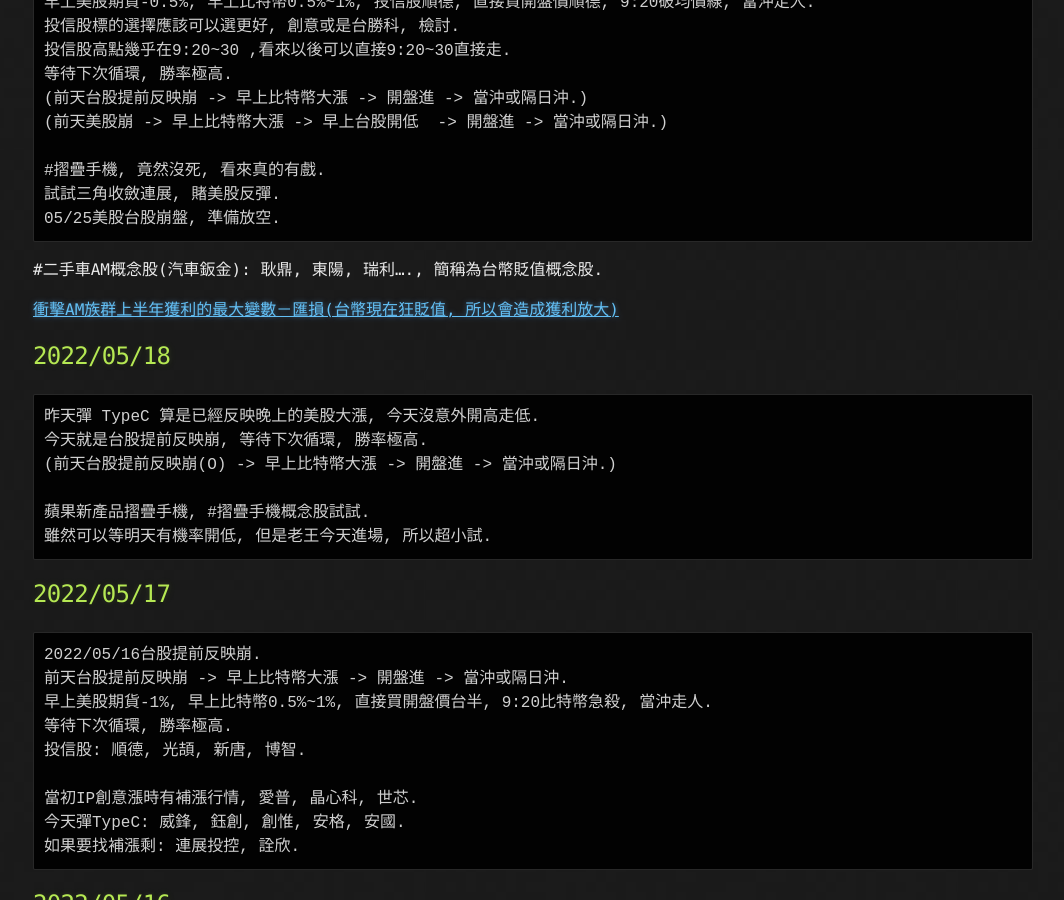
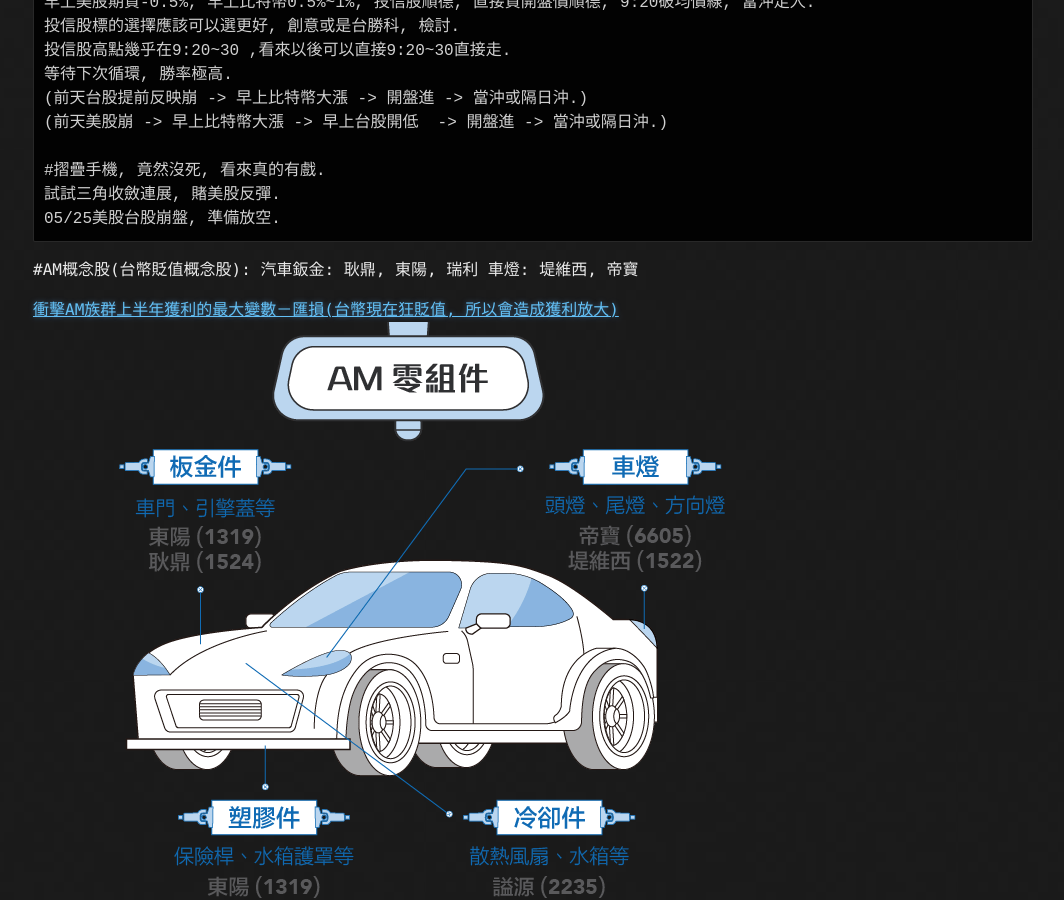
Before and after one commit to lepg5487/Stock_God, a Jekyll site: the page built from index.md, in a window 1280 px wide and 900 px high, scrolled down 383 px. Shown: the whole window, without its empty margins (107-1171 px from the left). Built offline with Jekyll 4.4.1, drawn with Linux system fonts in a browser that asks for light colours; our own code applies the rules of GitHub Pages for plain Markdown files.

Commit message:
Update index.md

````diff
--- a/index.md
+++ b/index.md
@@ -19,9 +19,13 @@
 試試三角收斂連展, 賭美股反彈.
 05/25美股台股崩盤, 準備放空.
 ```
-#二手車AM概念股(汽車鈑金): 耿鼎, 東陽, 瑞利...., 簡稱為台幣貶值概念股.
+#AM概念股(台幣貶值概念股):
+汽車鈑金: 耿鼎, 東陽, 瑞利
+車燈: 堤維西, 帝寶
 
 [衝擊AM族群上半年獲利的最大變數－匯損(台幣現在狂貶值, 所以會造成獲利放大)](https://ctee.com.tw/news/stocks/486014.html)
+![image](https://github.com/lepg5487/Stock_God/blob/master/img/AM.png)
+
 
 ## 2022/05/18
 ```
````
